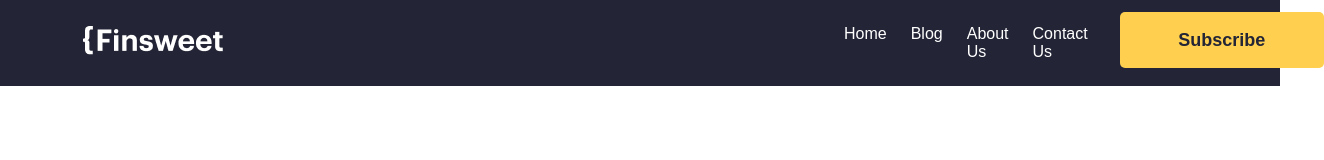
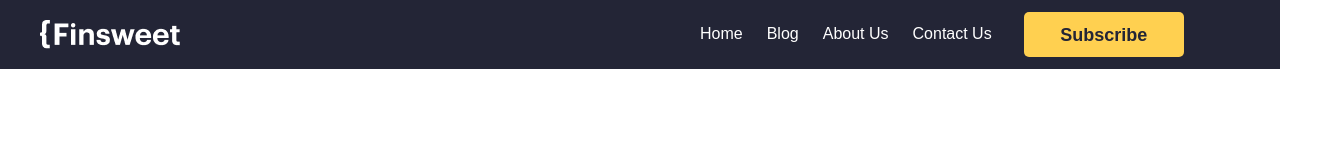
Before and after one commit to Muzahidul987/Finsweet_Project, a website: page index.html in a window 1280 px wide. Shown: the whole page, 1324 px wide, since content can reach past the window. Drawn offline with Linux system fonts and the light colour scheme.

Commit message:
nav responsive done

```diff
--- a/assets/scss/components/_nav.scss
+++ b/assets/scss/components/_nav.scss
@@ -76,6 +76,9 @@ nav {
             @include lg{
                 padding: 15px 20px;
             }
+            @include xl{
+                padding: 20px 40px;
+            }
 
             .logo_img {
                 img {
@@ -149,6 +152,12 @@ nav {
                         width: 100px;
                         height: 40px;
                     }
+                    @include xl{
+                        padding: unset;
+                        width: 160px;
+                        height: 45px;
+
+                    }
                 }
             }
         }
@@ -175,6 +184,9 @@ nav {
         @include lg{
             grid-template-columns: 550px 1fr;
         }
+        @include xl{
+            grid-template-columns: 700px 1fr;
+        }
     }
 
 }
```
Also changed, not shown: assets/styles/style.css, 1 other file.
